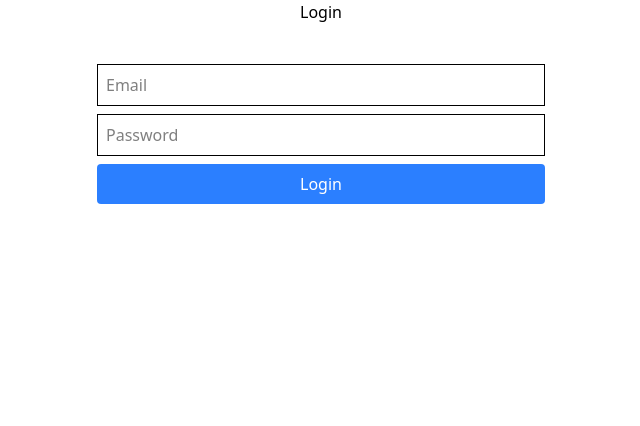
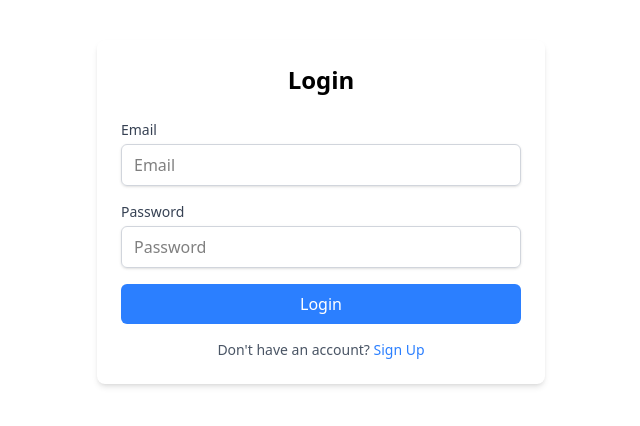
Before and after one commit to andywelly/nba-streams, a Next.js app: page /login in a window 1280 px wide. Shown: the top 426 px of the page, without its empty margins (319-959 px from the left). Built offline with nearby package versions, Linux system fonts and the light colour scheme.

Commit message:
Add sign up and sign in buttons

```diff
--- a/app/login/form.tsx
+++ b/app/login/form.tsx
@@ -2,6 +2,7 @@
 
 import { signIn } from 'next-auth/react';
 import { FormEvent, useState } from 'react';
+import Link from 'next/link';
 
 export default function LoginForm() {
   const [error, setError] = useState<string | null>(null);
@@ -28,31 +29,51 @@
   };
 
   return (
-    <form
-      onSubmit={handleSubmit}
-      className="flex flex-col gap-2 mx-auto max-w-md mt-10"
-    >
+    <div className="max-w-md mx-auto mt-10 p-6 bg-white rounded-lg shadow-md">
+      <h1 className="text-2xl font-bold mb-6 text-center">Login</h1>
+      <form onSubmit={handleSubmit} className="space-y-4">
+        <div>
+          <label htmlFor="email" className="block text-sm font-medium text-gray-700">
+            Email
+          </label>
           <input
             name="email"
-        className="border border-black p-2"
+            id="email"
+            className="mt-1 block w-full px-3 py-2 border border-gray-300 rounded-md shadow-sm focus:outline-none focus:ring-blue-500 focus:border-blue-500"
             type="email"
             placeholder="Email"
             required
           />
+        </div>
+        <div>
+          <label htmlFor="password" className="block text-sm font-medium text-gray-700">
+            Password
+          </label>
           <input
             name="password"
-        className="border border-black p-2"
+            id="password"
+            className="mt-1 block w-full px-3 py-2 border border-gray-300 rounded-md shadow-sm focus:outline-none focus:ring-blue-500 focus:border-blue-500"
             type="password"
             placeholder="Password"
             required
           />
-      {error && <p className="text-red-500">{error}</p>}
+        </div>
+        {error && <p className="text-red-500 text-sm">{error}</p>}
         <button
           type="submit"
-        className="bg-blue-500 text-white p-2 rounded hover:bg-blue-600"
+          className="w-full bg-blue-500 text-white py-2 px-4 rounded-md hover:bg-blue-600 focus:outline-none focus:ring-2 focus:ring-blue-500 focus:ring-offset-2"
         >
           Login
         </button>
       </form>
+      <div className="mt-4 text-center">
+        <p className="text-sm text-gray-600">
+          Don&apos;t have an account?{' '}
+          <Link href="/register" className="text-blue-500 hover:text-blue-600">
+            Sign Up
+          </Link>
+        </p>
+      </div>
+    </div>
   );
 }
--- a/app/login/page.tsx
+++ b/app/login/page.tsx
@@ -5,7 +5,6 @@
 export default function LoginPage() {
   return (
     <div>
-      <h1 className="flex flex-col gap-2 mx-auto text-center">Login</h1>
       <LoginForm />
     </div>
   );
--- a/app/register/form.tsx
+++ b/app/register/form.tsx
@@ -1,6 +1,7 @@
 'use client';
 
 import { useState } from 'react';
+import Link from 'next/link';
 
 export default function RegisterForm() {
   const [email, setEmail] = useState('');
@@ -25,31 +26,58 @@
       setError(result.message || 'Failed to register');
     } else {
       alert('Registration successful!');
-      // Redirect or handle successful registration
       window.location.href = '/login';
     }
   };
 
   return (
-    <form onSubmit={handleSubmit} className="flex flex-col gap-2 mx-auto max-w-md mt-10">
+    <div className="max-w-md mx-auto mt-10 p-6 bg-white rounded-lg shadow-md">
+      <h1 className="text-2xl font-bold mb-6 text-center">Register</h1>
+      <form onSubmit={handleSubmit} className="space-y-4">
+        <div>
+          <label htmlFor="email" className="block text-sm font-medium text-gray-700">
+            Email
+          </label>
           <input
+            id="email"
+            className="mt-1 block w-full px-3 py-2 border border-gray-300 rounded-md shadow-sm focus:outline-none focus:ring-blue-500 focus:border-blue-500"
             type="email"
             placeholder="Email"
             value={email}
             onChange={(e) => setEmail(e.target.value)}
             required
-        className="border border-black"
           />
+        </div>
+        <div>
+          <label htmlFor="password" className="block text-sm font-medium text-gray-700">
+            Password
+          </label>
           <input
+            id="password"
+            className="mt-1 block w-full px-3 py-2 border border-gray-300 rounded-md shadow-sm focus:outline-none focus:ring-blue-500 focus:border-blue-500"
             type="password"
             placeholder="Password"
             value={password}
             onChange={(e) => setPassword(e.target.value)}
             required
-        className="border border-black"
           />
-      {error && <p style={{ color: 'red' }}>{error}</p>}
-      <button type="submit" className='border border-black'>Register</button>
+        </div>
+        {error && <p className="text-red-500 text-sm">{error}</p>}
+        <button
+          type="submit"
+          className="w-full bg-blue-500 text-white py-2 px-4 rounded-md hover:bg-blue-600 focus:outline-none focus:ring-2 focus:ring-blue-500 focus:ring-offset-2"
+        >
+          Register
+        </button>
       </form>
+      <div className="mt-4 text-center">
+        <p className="text-sm text-gray-600">
+          Already have an account?{' '}
+          <Link href="/login" className="text-blue-500 hover:text-blue-600">
+            Sign In
+          </Link>
+        </p>
+      </div>
+    </div>
   );
 }
--- a/app/register/page.tsx
+++ b/app/register/page.tsx
@@ -5,7 +5,6 @@
 export default function RegisterPage() {
   return (
     <div>
-      <h1 className="flex flex-col gap-2 mx-auto text-center">Register</h1>
       <RegisterForm />
     </div>
   );
```
Lines whose indentation alone changed are shown as unchanged.
